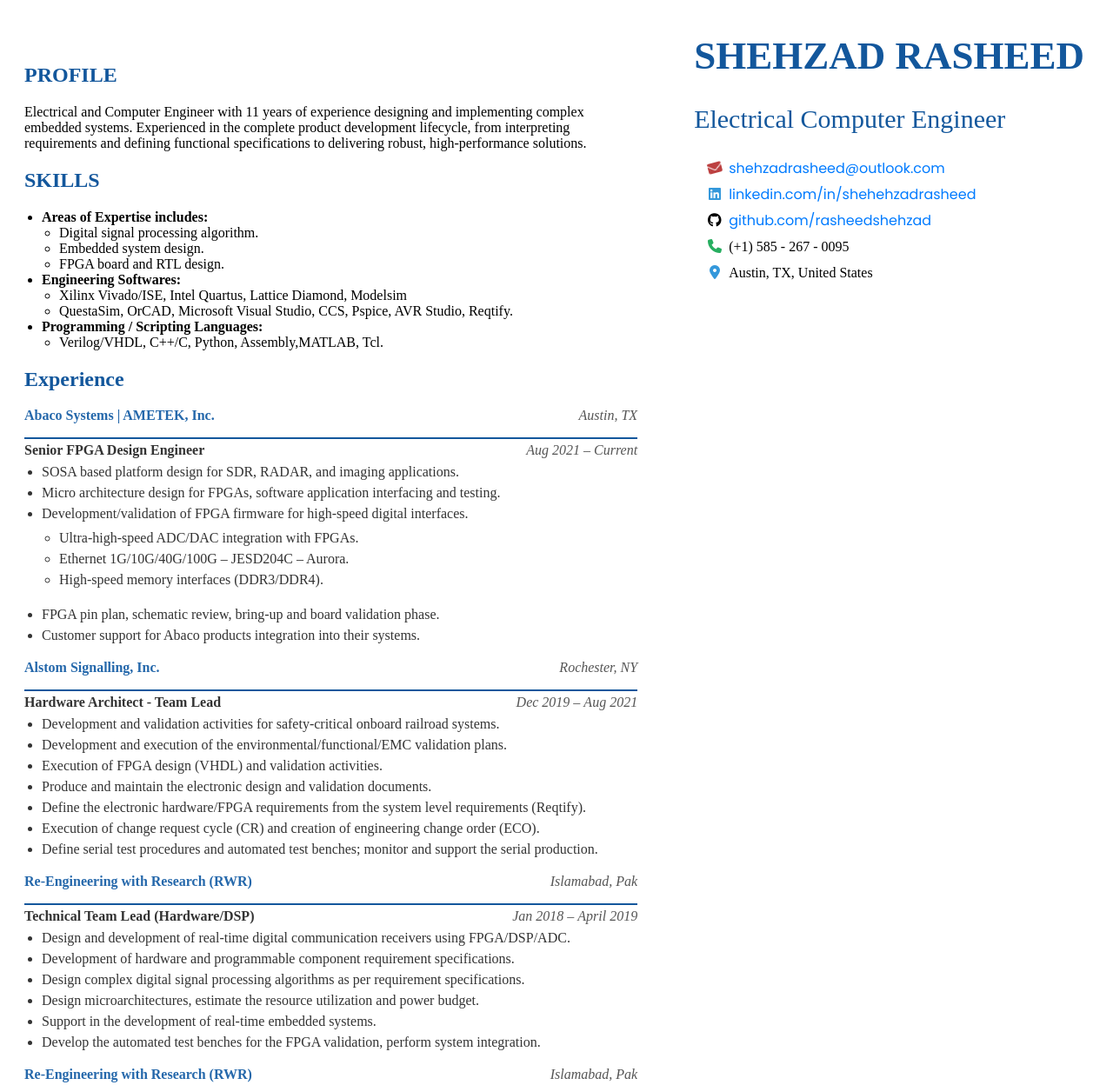
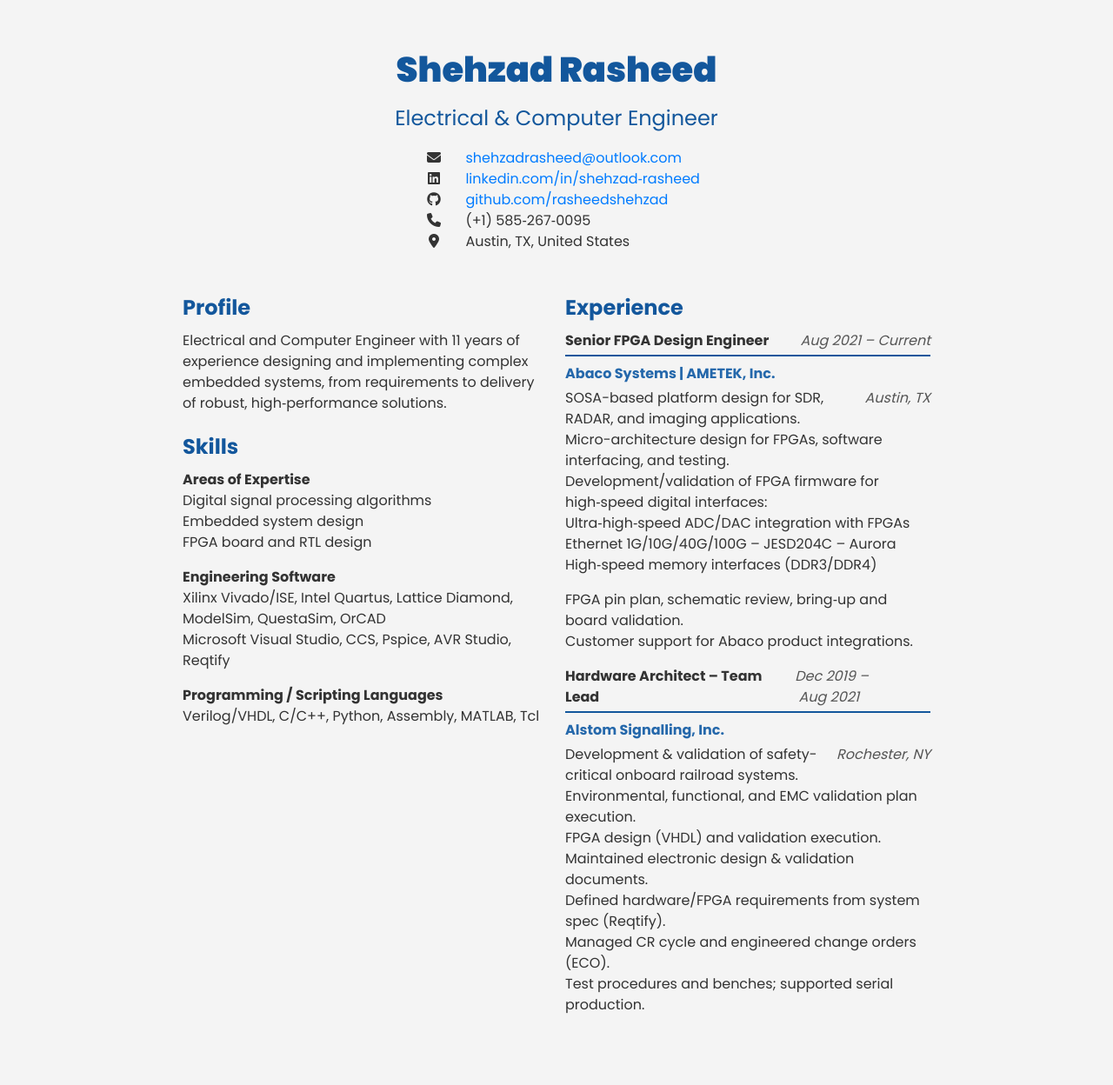
Before and after one commit to rasheedshehzad/resume, a plain HTML site: page index.html in a window 1280 px wide. Shown: the top 1248 px of the page at 87% size. Drawn offline with Linux system fonts and the light colour scheme.

Commit message:
update index.html

```diff
--- a/index.html
+++ b/index.html
@@ -1,403 +1,258 @@
 <!DOCTYPE html>
 <html lang="en">
+<head>
+  <meta charset="UTF-8" />
+  <meta name="viewport" content="width=device-width, initial-scale=1" />
+  <title>Shehzad Rasheed – Resume</title>
 
-<head>
-    <meta charset="UTF-8">
-    <meta name="viewport" content="width=device-width, initial-scale=1.0">
-    <title>Shehzad Rasheed - Resume</title>
+  <!-- Font Awesome -->
+  <script src="https://kit.fontawesome.com/825a513a15.js" crossorigin="anonymous"></script>
+
+  <!-- Google Fonts -->
+  <link href="https://fonts.googleapis.com/css2?family=Poppins:wght@400;700;900&family=Roboto:wght@400;500;700&display=swap" rel="stylesheet">
+
   <style>
-
-        h1, h2, h3 {
-            color: #13579c;
-
-
-        }
-        .section {
-            margin-bottom: 30px;
-        }
-        ul {
-            padding-left: 20px;
-        }
-        .contact {
-            font-size: 0.95em;
-            margin-bottom: 10px;
-        }
-        .job-title {
-            font-weight: bold;
-        }
-        .date {
-            float: right;
-            font-style: italic;
+    /* Global reset */
+    *, *::before, *::after {
+      box-sizing: border-box;
+      margin: 0;
+      padding: 0;
     }
 
-        /* Make all icons colorful */
-        .icon {
-        filter: hue-rotate(30deg) saturate(150%);
-        /* Optional: use multiple classes for varied colors */
+    body {
+      font-family: 'Poppins', sans-serif;
+      background: #f4f4f4;
+      color: #333;
+      padding: 20px;
+      max-width: 900px;
+      margin: 30px auto 50px;
+      line-height: 1.5;
     }
-        .icon-red    { color: #bc4040; }
-        .icon-green  { color: #27ae60; }
-        .icon-yellow { color: #f1c40f; }
-        .icon-blue   { color: #3498db; }
 
-        /* Style email addresses and links in blue */
-        a[href^="mailto:"],
-        a[href^="http"],
-        a.custom-link {
+    h1, h2 {
+      color: #13579c;
+      margin-bottom: 8px;
+    }
+
+    a {
       color: #007bff;
       text-decoration: none;
     }
-        a[href^="mailto:"]:hover,
-        a[href^="http"]:hover,
-        a.custom-link:hover {
+    a:hover {
       text-decoration: underline;
     }
 
-.section h2 {
-  color: #13579c;
+    ul {
+      list-style-type: none;
+      margin-bottom: 16px;
+    }
 
- /* border-bottom: 2px solid #13579c;*/
+    .header {
+      text-align: center;
+      margin-bottom: 30px;
+      position: relative;
+    }
+
+    .header h1 {
+      font-size: 2.5rem;
+      font-weight: 900;
+      position: relative;
+    }
+    .header h2 {
+      font-size: 1.5rem;
+      font-weight: 500;
+      position: relative;
+    }
+
+    .fa-ul {
+      display: inline-block;
+      text-align: left;
+      margin-top: 8px;
+    }
+    .fa-li {
+      position: relative;
+      left: -1.5em;
+    }
+    .icon {
+      filter: hue-rotate(30deg) saturate(150%);
+      width: 1em;
+      height: 1em;
+    }
+
+    .content {
+      display: flex;
+      flex-wrap: wrap;
+      gap: 20px;
+    }
+
+    .column {
+      flex: 1 1 300px;
+    }
+
+    .section + .section {
+      margin-top: 20px;
     }
 
     .job-line {
       display: flex;
-  align-items: center; /* vertical align center */
+      justify-content: space-between;
       border-bottom: 2px solid #13579c;
-
+      padding-bottom: 4px;
+      margin-bottom: 8px;
     }
 
-
     .job-title {
-  color: #333;        /* Accent blue for role */
       font-weight: 550;
+      color: #333;
     }
 
     .date {
-    float: right;
-  color: #555;           /* Muted dark gray for dates */
-  margin-left: 8px;
+      color: #555;
       font-style: italic;
     }
 
     .company {
-
-  color: #2568ab;        /* LinkedIn/brand blue for companies */
-  font-weight: 570;
-
+      display: block;
+      font-weight: 600;
+      color: #2568ab;
+      margin-bottom: 4px;
     }
 
-.section ul {
-  margin-top: 4px;
-  margin-bottom: 16px;
-}
     .city {
       float: right;
-  margin-left: 8px; /* pushes the city to the right */
       color: #555;
       font-style: italic;
     }
 
-
-.section ul li {
-  color: #333;
-  line-height: 1.5;
-
-
+    @media (max-width: 800px) {
+      body {
+        padding: 10px;
       }
-/* Overall section spacing */
-.section p {
-  margin-bottom: 4px;
+      .header h1 {
+        font-size: 1.8rem;
+      }
+      .header h2 {
+        font-size: 1.2rem;
+      }
+      .job-line {
+        flex-direction: column;
+        gap: 4px;
+      }
+      .city {
+        float: none;
+        display: block;
+        margin-top: 4px;
+      }
     }
   </style>
 </head>
 
-<head>
-    <meta charset="UTF-8">
-    <meta name="viewport" content="width=device-width, initial-scale=1.0">
-    <title>MY RESUME</title>
-    <link rel="stylesheet" href="style.css">
-    <script src="https://kit.fontawesome.com/825a513a15.js" crossorigin="anonymous"></script>
-</head>
+<body>
+  <div class="header">
+    <h1>Shehzad Rasheed</h1>
+    <h2>Electrical & Computer Engineer</h2>
 
-<body>
-
-  <div class="header">
-    <div class="subheader">
-      <h1>SHEHZAD RASHEED</h1>
-      <h2>Electrical Computer Engineer</h2>
     <ul class="fa-ul">
       <li>
-          <span class="fa-li">
-            <i class="fa-solid icon-red fa-envelope fa-shake"></i>
-          </span>
+        <span class="fa-li"><i class="fa-solid fa-envelope icon icon-red"></i></span>
         <a href="mailto:shehzadrasheed@outlook.com">shehzadrasheed@outlook.com</a>
       </li>
       <li>
-          <span class="fa-li">
-            <i class="fa-brands icon-blue fa-linkedin icon-linkedin fa-beat"></i>
-          </span>
-          <a href="https://www.linkedin.com/in/shehzad-rasheed-6614a18a/" target="_blank">linkedin.com/in/shehehzadrasheed</a>
+        <span class="fa-li"><i class="fa-brands fa-linkedin icon icon-blue"></i></span>
+        <a href="https://www.linkedin.com/in/shehzad-rasheed-6614a18a/" target="_blank">linkedin.com/in/shehzad‑rasheed</a>
       </li>
       <li>
-          <span class="fa-li">
-            <i class="fa-brands fa-github fa-beat"></i>
-          </span>
+        <span class="fa-li"><i class="fa-brands fa-github icon icon-blue"></i></span>
         <a href="https://github.com/rasheedshehzad" target="_blank">github.com/rasheedshehzad</a>
       </li>
       <li>
-          <span class="fa-li">
-            <i class="fa-solid icon-green fa-phone fa-bounce"></i>
-          </span>
-          (+1) 585 - 267 - 0095
+        <span class="fa-li"><i class="fa-solid fa-phone icon icon-green"></i></span>
+        (+1) 585‑267‑0095
       </li>
       <li>
-          <span class="fa-li">
-            <i class="fa-solid icon-blue fa-location-dot fa-flip"></i>
-          </span>
+        <span class="fa-li"><i class="fa-solid fa-location-dot icon icon-blue"></i></span>
         Austin, TX, United States
+      </li>
+    </ul>
+  </div>
+
+  <div class="content">
+    <div class="column">
+      <div class="section profsec">
+        <h2>Profile</h2>
+        <p>Electrical and Computer Engineer with 11 years of experience designing and implementing complex embedded systems, from requirements to delivery of robust, high‑performance solutions.</p>
+      </div>
+
+      <div class="section skillsec">
+        <h2>Skills</h2>
+        <ul>
+          <li><strong>Areas of Expertise</strong>
+            <ul>
+              <li>Digital signal processing algorithms</li>
+              <li>Embedded system design</li>
+              <li>FPGA board and RTL design</li>
+            </ul>
+          </li>
+          <li><strong>Engineering Software</strong>
+            <ul>
+              <li>Xilinx Vivado/ISE, Intel Quartus, Lattice Diamond, ModelSim, QuestaSim, OrCAD</li>
+              <li>Microsoft Visual Studio, CCS, Pspice, AVR Studio, Reqtify</li>
+            </ul>
+          </li>
+          <li><strong>Programming / Scripting Languages</strong>
+            <ul>
+              <li>Verilog/VHDL, C/C++, Python, Assembly, MATLAB, Tcl</li>
+            </ul>
           </li>
         </ul>
       </div>
     </div>
 
-
-        <div class="content">
-
     <div class="column">
-                <div class="profsec">
-                    <h2 class="profile">
-                        PROFILE
-                    </h2>
-                    <p>Electrical and Computer Engineer with 11 years of experience designing and implementing complex
-                        embedded systems. Experienced in the complete product development lifecycle, from interpreting
-                        requirements and defining functional specifications to delivering robust, high-performance solutions.
-                    </p>
-                </div>
-
-                <div class="skillsec">
-                    <h2 class="skills">
-                        SKILLS
-                    </h2>
-                    <ul class="listSkills">
-                        <li><strong>Areas of Expertise includes:</strong></li>
-                        <ul>
-                            <li>Digital signal processing algorithm.</li>
-                            <li>Embedded system design.</li>
-                            <li>FPGA board and RTL design.</li>
-                        </ul>
-                        <li><strong>Engineering Softwares:</strong></li>
-                        <ul>
-                            <li> Xilinx Vivado/ISE, Intel Quartus, Lattice Diamond, Modelsim</li>
-                            <li> QuestaSim, OrCAD, Microsoft Visual Studio, CCS, Pspice, AVR Studio, Reqtify.</li>
-                        </ul>
-                        <li><strong>Programming / Scripting Languages:</strong></li>
-                        <ul>
-                             <li>Verilog/VHDL, C++/C, Python, Assembly,MATLAB, Tcl.</li>
-                        </ul>
-                    </ul>
-                </div>
-
       <div class="section">
         <h2>Experience</h2>
-  <p>
+
+        <!-- Job 1 -->
+        <div class="job-line">
+          <span class="job-title">Senior FPGA Design Engineer</span>
+          <span class="date">Aug 2021 – Current</span>
+        </div>
         <span class="company">Abaco Systems | AMETEK, Inc.</span>
-    <span class="city">Austin, TX</span><br>
-    <p class="job-line"></p>
-    <span class="job-title">Senior FPGA Design Engineer</span>
-    <span class="date">Aug 2021 – Current</span><br>
-
-
-
+        <span class="city">Austin, TX</span>
         <ul>
-        <li>SOSA based platform design for SDR, RADAR, and imaging applications.</li>
-        <li>Micro architecture design for FPGAs, software application interfacing and testing.</li>
-        <li> Development/validation of FPGA firmware for high‑speed digital interfaces.
+          <li>SOSA-based platform design for SDR, RADAR, and imaging applications.</li>
+          <li>Micro-architecture design for FPGAs, software interfacing, and testing.</li>
+          <li>Development/validation of FPGA firmware for high‑speed digital interfaces:
             <ul>
-            <li>Ultra‑high‑speed ADC/DAC integration with FPGAs.</li>
-            <li>Ethernet 1G/10G/40G/100G – JESD204C – Aurora.</li>
-            <li>High‑speed memory interfaces (DDR3/DDR4).</li>
+              <li>Ultra‑high‑speed ADC/DAC integration with FPGAs</li>
+              <li>Ethernet 1G/10G/40G/100G – JESD204C – Aurora</li>
+              <li>High‑speed memory interfaces (DDR3/DDR4)</li>
             </ul>
-        <li>FPGA pin plan, schematic review, bring‑up and board validation phase.</li>
-        <li>Customer support for Abaco products integration into their systems.</li>
+          </li>
+          <li>FPGA pin plan, schematic review, bring‑up and board validation.</li>
+          <li>Customer support for Abaco product integrations.</li>
         </ul>
 
-
-   <p>
+        <!-- Job 2 -->
+        <div class="job-line">
+          <span class="job-title">Hardware Architect – Team Lead</span>
+          <span class="date">Dec 2019 – Aug 2021</span>
+        </div>
         <span class="company">Alstom Signalling, Inc.</span>
         <span class="city">Rochester, NY</span>
-    <p class="job-line"></p>
-    <span class="job-title">Hardware Architect - Team Lead </span>
-    <span class="date">Dec 2019 – Aug 2021</span><br>
-
-
-
         <ul>
-    <li>Development and validation activities for safety-critical onboard railroad systems.</li>
-    <li>Development and execution of the environmental/functional/EMC validation plans.</li>
-    <li>Execution of FPGA design (VHDL) and validation activities.</li>
-    <li>Produce and maintain the electronic design and validation documents.</li>
-    <li>Define the electronic hardware/FPGA requirements from the system level requirements (Reqtify).</li>
-    <li>Execution of change request cycle (CR) and creation of engineering change order (ECO). </li>
-    <li>Define serial test procedures and automated test benches; monitor and support the serial production.</li>
+          <li>Development & validation of safety-critical onboard railroad systems.</li>
+          <li>Environmental, functional, and EMC validation plan execution.</li>
+          <li>FPGA design (VHDL) and validation execution.</li>
+          <li>Maintained electronic design & validation documents.</li>
+          <li>Defined hardware/FPGA requirements from system spec (Reqtify).</li>
+          <li>Managed CR cycle and engineered change orders (ECO).</li>
+          <li>Test procedures and benches; supported serial production.</li>
         </ul>
 
-  <p>
-
-  <p>
-    <span class="company">Re-Engineering with Research (RWR)</span>
-    <span class="city">Islamabad, Pak</span>
-    <p class="job-line"></p>
-    <span class="job-title">Technical Team Lead (Hardware/DSP) </span>
-    <span class="date">Jan 2018 – April 2019</span><br>
-
-  <ul>
-     <li>Design and development of real-time digital communication receivers using FPGA/DSP/ADC.</li>
- <li>Development of hardware and programmable component requirement specifications.</li>
- <li>Design complex digital signal processing algorithms as per requirement specifications.</li>
- <li>Design microarchitectures, estimate the resource utilization and power budget.</li>
- <li>Support in the development of real-time embedded systems.</li>
- <li>Develop the automated test benches for the FPGA validation, perform system integration.</li>
-  </ul>
-  <p>
-
-    <p>
-    <span class="company">Re-Engineering with Research (RWR)</span>
-    <span class="city">Islamabad, Pak</span>
-    <p class="job-line"></p>
-    <span class="job-title">Design Engineer (Hardware/DSP) </span>
-    <span class="date">Sep 2014 – Jan 2018</span><br>
-
-
-
-  <ul>
-    <li>Digital signal processing-based algorithm development (MATLAB).</li>
-    <li>Development of FPGA and DSP firmware (Verilog/C++) and interfacing with RF components. </li>
-    <li>FPGA/DSP design testing using COTS hardware.</li>
-    <li>Schematic design, component selections, BOM generation, and pin planning for custom hardware (Cadence OrCAD). </li>
-    <li>FPGAs and ADCs based PCB bring-up and hardware testing using RF synthesizers, pulse generators, oscilloscopes, spectrum analyzer, and VNA.</li>
-    <li>Board to board link tests, synchronization, and calibration logic development.</li> </ul>
-  <p>
+        <!-- Add more jobs below similarly -->
       </div>
-
-
-
+    </div>
+  </div>
 </body>
-
 </html>
-
-<style>
-@import url('https://fonts.googleapis.com/css2?family=Poppins:ital,wght@0,100;0,200;0,300;0,400;0,500;0,600;0,700;0,800;0,900;1,100;1,200;1,300;1,400;1,500;1,600;1,700;1,800;1,900&family=Roboto:ital,wght@0,100;0,300;0,400;0,500;0,700;0,900;1,100;1,300;1,400;1,500;1,700;1,900&display=swap');    * {
-        box-sizing: border-box;
-    }
-
-    .container {
-        font-family:"Poppins", sans-serif;
-        background-color: #F5F5F5;
-        color:	#404040;
-        padding: 45px;
-        margin: 30px 390px 400px 450px;
-        border-radius: 25px;
-        line-height: 22px;
-        font-size: 15px;
-        text-align: justify;
-        box-shadow: 7px 7px 7px 7px gray;
-    }
-
-    a {
-        font-family:"Poppins", sans-serif;
-        color:	#404040;
-        text-decoration:none;
-    }
-
-    .header {
-        padding: 0 25px 0 25px;
-    }
-
-    .subheader {
-        float: right;
-    }
-
-    .subheader h1 {
-        font-size: 45px;
-        font-weight: 900;
-    }
-
-    .subheader h2 {
-        font-size: 30px;
-        font-weight: 500;
-    }
-
-    .fa-ul {
-        line-height: 30px;
-    }
-
-    .content {
-        display: flex;
-        padding-top: 25px;
-    }
-
-    .column {
-        flex: 1;
-        padding: 20px;
-        margin-right: 45px;
-    }
-
-    img {
-        border-radius: 10px;
-    }
-
-    @media only screen and (max-width: 1000px) {
-    .container {
-        font-size: 14px;
-        padding: 20px;
-        margin: 10px;
-    }
-
-    .header {
-        display: flex;
-        flex-direction: column;
-        align-items: center;
-        text-align: center;
-        padding: 0;
-    }
-
-    .subheader {
-        margin-top: 15px;
-        text-indent: 0;
-        padding-left: 0;
-
-    }
-
-    .subheader h1 {
-        font-size: 30px;
-        margin: 0;
-        text-indent: 0;
-    }
-
-    .subheader h2 {
-        font-size: 24px;
-        margin: 5px 0;
-        text-indent: 0;
-    }
-
-    .fa-ul {
-        line-height: 20px;
-    }
-
-    img {
-        width: 150px;
-        height: auto;
-        border-radius: 10px;
-    }
-
-    .content {
-        flex-direction: column;
-        padding-top: 20px;
-    }
-
-    .column {
-        margin-right: 0;
-        margin-bottom: 20px;
-    }
-}
-</style>
```
Lines whose indentation alone changed are shown as unchanged.
